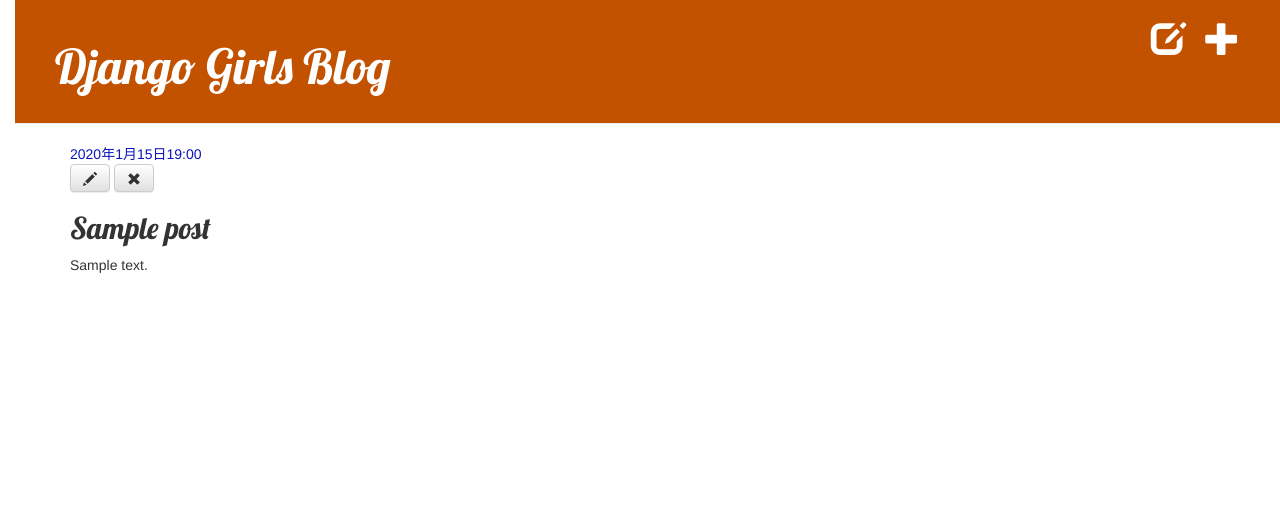
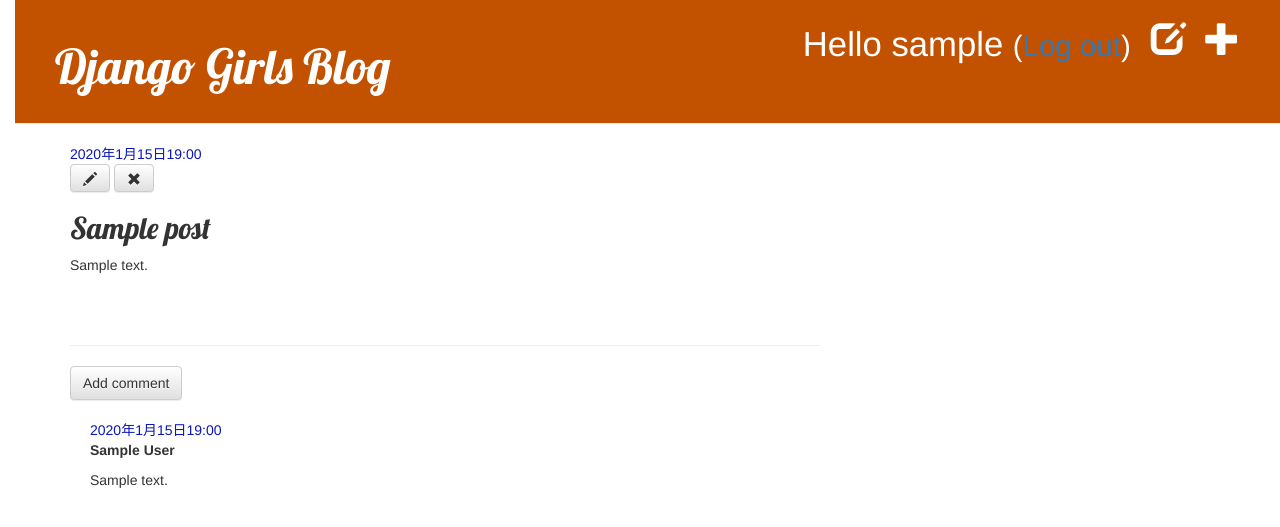
Before and after one commit to Kota000888/my-first-blog, a Django app: page /post/1/ in a window 1280 px wide. Shown: the top 527 px of the page. Run offline with Django 4.2, Linux system fonts and the light colour scheme; a user stored in the database is signed in; tables that the repository leaves empty hold one stand-in row (values such as "Sample post"); some libraries are stand-ins or nearby versions.

Commit message:
add comment function

```diff
--- a/blog/admin.py
+++ b/blog/admin.py
@@ -1,6 +1,7 @@
 from django.contrib import admin
-from .models import Post
+from .models import Post, Comment
 
 admin.site.register(Post)
+admin.site.register(Comment)
 
 # Register your models here.
--- a/blog/models.py
+++ b/blog/models.py
@@ -18,5 +18,23 @@
     def __str__(self):
         return self.title
 
+    def approved_comments(self):
+        return self.comments.filter(approved_comment=True)
+
+
+
+class Comment(models.Model):
+    post = models.ForeignKey('blog.Post', on_delete=models.CASCADE, related_name='comments')
+    author = models.CharField(max_length=200)
+    text = models.TextField()
+    created_date = models.DateTimeField(default=timezone.now)
+    approved_comment = models.BooleanField(default=False)
+
+    def approve(self):
+        self.approved_comment = True
+        self.save()
+
+    def __str__(self):
+        return self.text
 
 # Create your models here.
--- a/blog/static/css/blog.css
+++ b/blog/static/css/blog.css
@@ -53,3 +53,7 @@
 .post h2 a, .post h2 a:visited {
     color: #000000;
 }
+
+.comment {
+    margin: 20px 0px 20px 20px;
+}
--- a/blog/templates/blog/base.html
+++ b/blog/templates/blog/base.html
@@ -12,14 +12,17 @@
             {% if user.is_authenticated %}
                 <a href="{% url 'post_new' %}" class="top-menu"><span class="glyphicon glyphicon-plus"></span></a>
                 <a href="{% url 'post_draft_list' %}" class="top-menu"><span class="glyphicon glyphicon-edit"></span></a>
-                {% endif %}
+                <p class="top-menu">Hello {{ user.username }} <small>(<a href="{% url 'logout' %}">Log out</a>)</small></p>
+            {% else %}
+                <a href="{% url 'login' %}" class="top-menu"><span class="glyphicon glyphicon-lock"></span></a>
+            {% endif %}
             <h1><a href="/">Django Girls Blog</a></h1>
         </div>
         <div class="content container">
             <div class="row">
                 <div class="col-md-8">
-                    {% block content %}
-                    {% endblock %}
+                {% block content %}
+                {% endblock %}
                 </div>
             </div>
         </div>
--- a/blog/templates/blog/post_detail.html
+++ b/blog/templates/blog/post_detail.html
@@ -17,4 +17,24 @@
         <h2>{{ post.title }}</h2>
         <p>{{ post.text|linebreaksbr }}</p>
     </div>
+
+    <hr>
+    <a class="btn btn-default" href="{% url 'add_comment_to_post' pk=post.pk %}">Add comment</a>
+    {% for comment in post.comments.all %}
+        {% if user.is_authenticated or comment.approved_comment %}
+        <div class="comment">
+            <div class="date">
+                {{ comment.created_date }}
+                {% if not comment.approved_comment %}
+                    <a class="btn btn-default" href="{% url 'comment_remove' pk=comment.pk %}"><span class="glyphicon glyphicon-remove"></span></a>
+                    <a class="btn btn-default" href="{% url 'comment_approve' pk=comment.pk %}"><span class="glyphicon glyphicon-ok"></span></a>
+                {% endif %}
+            </div>
+            <strong>{{ comment.author }}</strong>
+            <p>{{ comment.text|linebreaks }}</p>
+        </div>
+        {% endif %}
+    {% empty %}
+        <p>No comments here yet :(</p>
+    {% endfor %}
 {% endblock %}
--- a/blog/urls.py
+++ b/blog/urls.py
@@ -9,4 +9,7 @@
     path('drafts/', views.post_draft_list, name='post_draft_list'),
     path('post/<pk>/publish/', views.post_publish, name='post_publish'),
     path('post/<pk>/remove/', views.post_remove, name='post_remove'),
+    path('post/<int:pk>/comment/', views.add_comment_to_post, name='add_comment_to_post'),
+    path('comment/<int:pk>/approve/', views.comment_approve, name='comment_approve'),
+    path('comment/<int:pk>/remove/', views.comment_remove, name='comment_remove'),
 ]
--- a/blog/views.py
+++ b/blog/views.py
@@ -1,9 +1,10 @@
 from django.shortcuts import render
 from django.utils import timezone
-from .models import Post
+from .models import Post, Comment
 from django.shortcuts import render, get_object_or_404
-from .forms import PostForm
+from .forms import PostForm, CommentForm
 from django.shortcuts import redirect
+from django.contrib.auth.decorators import login_required
 
 def post_list(request):
     posts = Post.objects.filter(published_date__lte=timezone.now()).order_by('published_date')
@@ -13,6 +14,7 @@
     post = get_object_or_404(Post, pk=pk)
     return render(request, 'blog/post_detail.html', {'post': post})
 
+@login_required
 def post_new(request):
     if request.method == "POST":
         form = PostForm(request.POST)
@@ -25,6 +27,7 @@
         form = PostForm()
     return render(request, 'blog/post_edit.html', {'form': form})
 
+@login_required
 def post_edit(request, pk):
     post = get_object_or_404(Post, pk=pk)
     if request.method == "POST":
@@ -38,18 +41,46 @@
         form = PostForm(instance=post)
     return render(request, 'blog/post_edit.html', {'form': form})
 
+@login_required
 def post_draft_list(request):
     posts = Post.objects.filter(published_date__isnull=True).order_by('created_date')
     return render(request, 'blog/post_draft_list.html', {'posts': posts})
 
+@login_required
 def post_publish(request, pk):
     post = get_object_or_404(Post, pk=pk)
     post.publish()
     return redirect('post_detail', pk=pk)
 
+@login_required
 def post_remove(request, pk):
     post = get_object_or_404(Post, pk=pk)
     post.delete()
     return redirect('post_list')
 
+def add_comment_to_post(request, pk):
+    post = get_object_or_404(Post, pk=pk)
+    if request.method == "POST":
+        form = CommentForm(request.POST)
+        if form.is_valid():
+            comment = form.save(commit=False)
+            comment.post = post
+            comment.save()
+            return redirect('post_detail', pk=post.pk)
+    else:
+        form = CommentForm()
+    return render(request, 'blog/add_comment_to_post.html', {'form': form})
+
+@login_required
+def comment_approve(request, pk):
+    comment = get_object_or_404(Comment, pk=pk)
+    comment.approve()
+    return redirect('post_detail', pk=comment.post.pk)
+
+@login_required
+def comment_remove(request, pk):
+    comment = get_object_or_404(Comment, pk=pk)
+    comment.delete()
+    return redirect('post_detail', pk=comment.post.pk)
+
 # Create your views here.
--- a/mysite/settings.py
+++ b/mysite/settings.py
@@ -123,3 +123,5 @@
 # https://docs.djangoproject.com/en/4.0/ref/settings/#default-auto-field
 
 DEFAULT_AUTO_FIELD = 'django.db.models.BigAutoField'
+
+LOGIN_REDIRECT_URL = '/'
--- a/mysite/urls.py
+++ b/mysite/urls.py
@@ -13,10 +13,13 @@
     1. Import the include() function: from django.urls import include, path
     2. Add a URL to urlpatterns:  path('blog/', include('blog.urls'))
 """
+from django.urls import path, include
 from django.contrib import admin
-from django.urls import path, include
+from django.contrib.auth import views
 
 urlpatterns = [
     path('admin/', admin.site.urls),
+    path('accounts/login/', views.LoginView.as_view(), name='login'),
+    path('accounts/logout/', views.LogoutView.as_view(next_page='/'), name='logout'),
     path('', include('blog.urls')),
 ]
```
Also changed, not shown: blog/forms.py (+7 -2 lines), blog/templates/blog/add_comment_to_post.html (added, +9 -0 lines), blog/templates/blog/post_list.html (+4 -3 lines), blog/templates/registration/login.html (added, +24 -0 lines), blog/migrations/0002_comment.py (added).
